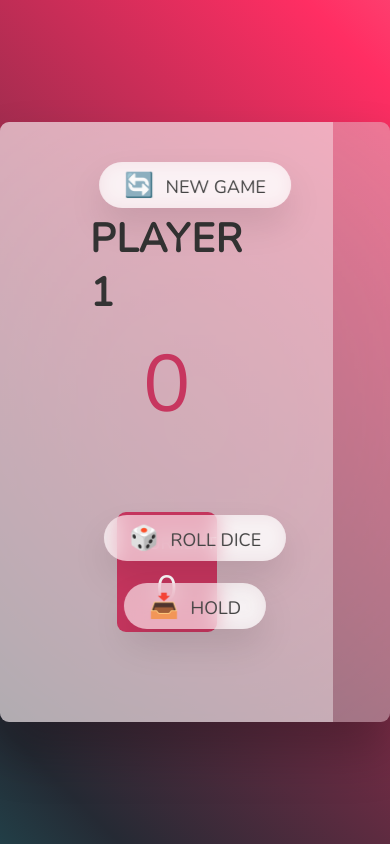
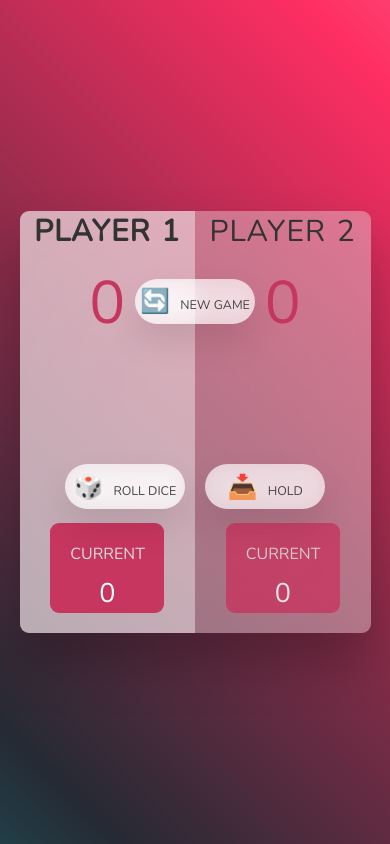
Before and after one commit to Zeref101/Dice-Game, a plain HTML site: page index.html in a window 390 px wide. Drawn offline with nearby package versions, Linux system fonts and the light colour scheme.

Commit message:
Pig game responsive now

```diff
--- a/style.css
+++ b/style.css
@@ -199,6 +199,71 @@ main {
 
 @media only screen and (max-width: 600px) {
     main {
-        width: 100%;
+        width: 90%;
+        height: 50vh;
+    }
+
+    .player {
+        flex: 10%;
+        padding: 0rem;
+        display: flex;
+        flex-direction: column;
+        align-items: center;
+        transition: all 0.75s;
+    }
+
+    .name {
+        font-size: 3rem;
+    }
+
+    .score {
+        font-size: 6rem;
+    }
+
+    .current {
+        width: 65%;
+        height: 90px;
+        margin-bottom: 2rem;
+    }
+
+    .current-label {
+        font-size: 1.6rem;
+    }
+
+    .current-score {
+        font-size: 2.7rem;
+    }
+
+    .dice {
+        height: 70px;
+    }
+
+    .btn {
+        width: 120px;
+        height: 45px;
+        padding: 0;
+        align-items: center;
+        font-size: 12.5px;
+    }
+
+    .btn--new {
+
+        top: 16%;
+        left: 50%;
+
+    }
+
+    .btn--roll {
+
+        top: 60%;
+        left: 30%;
+
+    }
+
+    .btn--hold {
+
+        top: 60%;
+        left: 70%;
+
     }
 }
```
